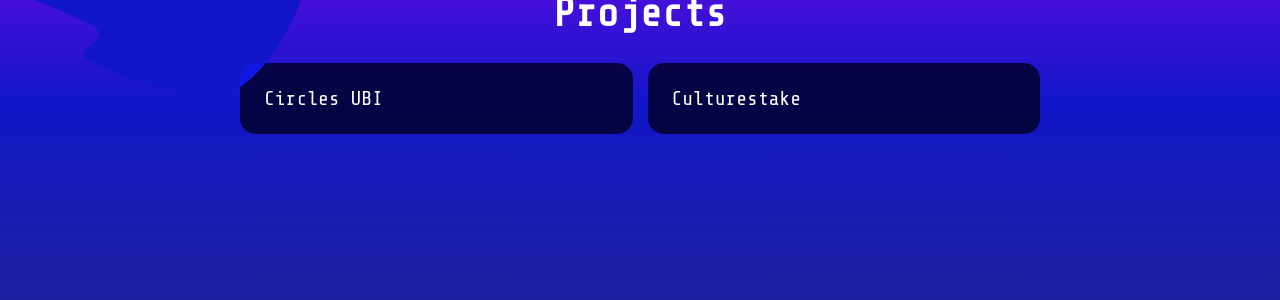
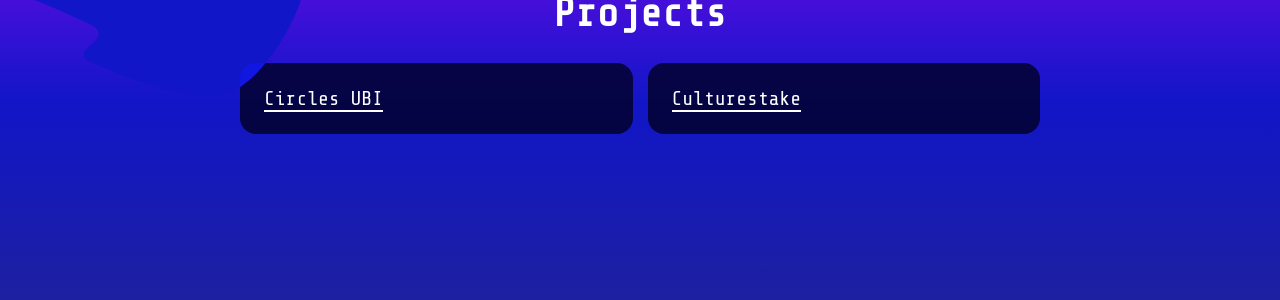
Before and after one commit to bitspossessed/website, a Jekyll site: the page built from projects.md, in a window 1280 px wide. Shown: the part 213-513 px from the top of the page. Built offline with Jekyll 4.4.1, drawn with Linux system fonts in a browser that asks for light colours; our own code applies the rules of GitHub Pages for plain Markdown files.

Commit message:
Update projects page with links to projects

```diff
--- a/projects.md
+++ b/projects.md
@@ -7,7 +7,7 @@
   <div class="grid-container grid-container-2-rows">
     {% for project in site.projects %}
     <div class="grid-item">
-      {{ project.title }}
+      {{ project.link }}
     </div>
     {% endfor %}
   </div>
```
